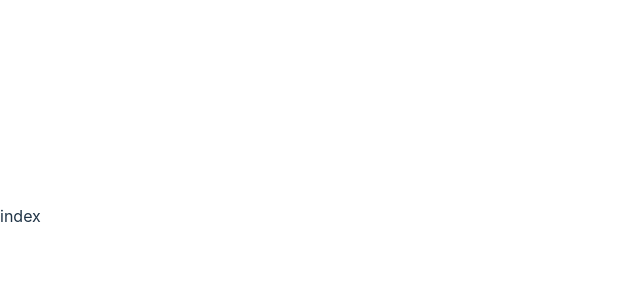
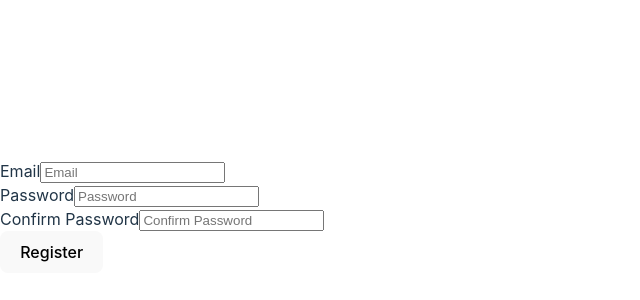
Before and after one commit to kosei07/menhera_test, a React (Vite) app: page /auth/sign_up in a window 1280 px wide. Shown: the part 184-484 px from the top of the page, without its empty margins (0-640 px from the left). Built offline with nearby package versions, Linux system fonts and the light colour scheme; no server answers.

Commit message:
chore: formatter

```diff
--- a/src/features/auth/sign_up/index.tsx
+++ b/src/features/auth/sign_up/index.tsx
@@ -1,9 +1,84 @@
-import { type FC } from 'react'
+import { type FC, type FormEvent, useState } from 'react';
+import { createUserWithEmailAndPassword } from 'firebase/auth';
+import { FirebaseError } from '@firebase/util';
+import {auth} from "../../../utils/firebase"
 
-const index:FC = () => {
+const index: FC = () => {
+  const [email, setEmail] = useState<string>('');
+  const [password, setPassword] = useState<string>('');
+
+  const handleChangeEmail: (
+    event: React.ChangeEvent<HTMLInputElement>
+  ) => void = (e) => {
+    setEmail(e.currentTarget.value);
+  };
+  const handleChangePassword: (
+    event: React.ChangeEvent<HTMLInputElement>
+  ) => void = (e) => {
+    setPassword(e.currentTarget.value);
+  };
+
+  const handleSubmit = (e: FormEvent<HTMLFormElement>): void => {
+    e.preventDefault();
+    createUserWithEmailAndPassword(auth, email, password)
+      .then((userCredential) => {
+        console.log(userCredential);
+      })
+      .catch((e) => {
+        if (e instanceof FirebaseError) {
+          console.log(e);
+        }
+      });
+  };
+
   return (
-    <div>index</div>
-  )
-}
+    <form className='form' onSubmit={handleSubmit}>
+      <div className='form-body'>
+        <div className='email'>
+          <label className='form__label' htmlFor='email'>
+            Email
+          </label>
+          <input
+            type='email'
+            id='email'
+            className='form__input'
+            placeholder='Email'
+            value={email}
+            onChange={handleChangeEmail}
+          />
+        </div>
+        <div className='password'>
+          <label className='form__label' htmlFor='password'>
+            Password
+          </label>
+          <input
+            className='form__input'
+            type='password'
+            id='password'
+            placeholder='Password'
+            value={password}
+            onChange={handleChangePassword}
+          />
+        </div>
+        <div className='confirm-password'>
+          <label className='form__label' htmlFor='confirmPassword'>
+            Confirm Password
+          </label>
+          <input
+            className='form__input'
+            type='password'
+            id='confirmPassword'
+            placeholder='Confirm Password'
+          />
+        </div>
+      </div>
+      <div className='footer'>
+        <button type='submit' className='btn'>
+          Register
+        </button>
+      </div>
+    </form>
+  );
+};
 
-export default index
+export default index;
```
Also changed, not shown: src/Router.tsx (+11 -11 lines), src/features/book/create/index.tsx (+5 -7 lines), src/features/book/detail/index.tsx (+5 -7 lines), src/features/book/list/index.tsx (+5 -7 lines), src/main.tsx (+7 -7 lines).
